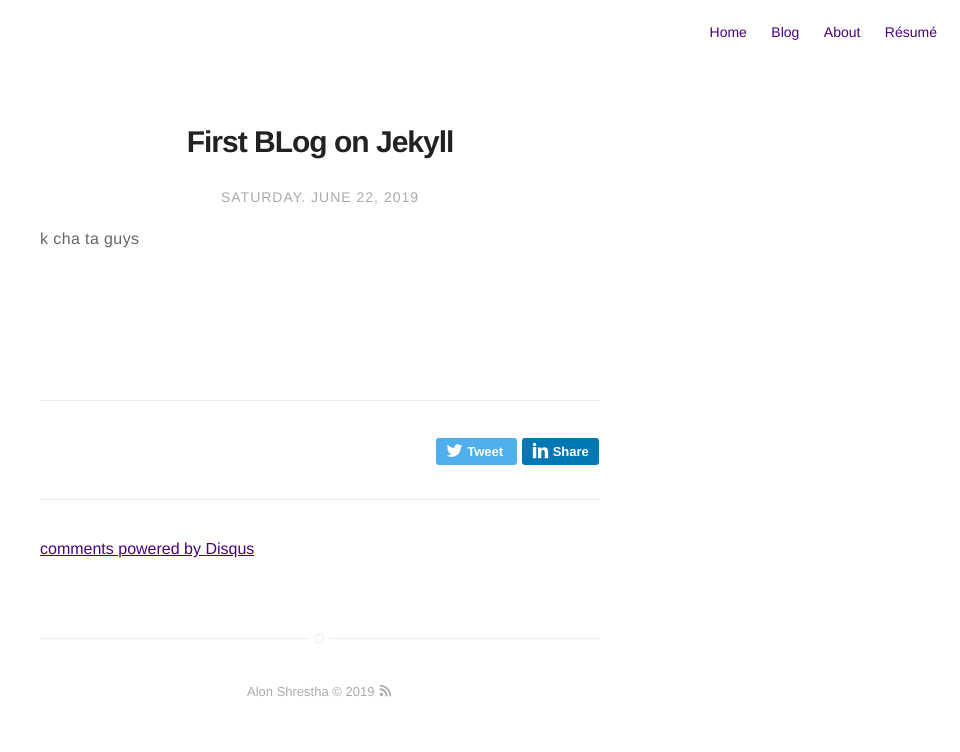
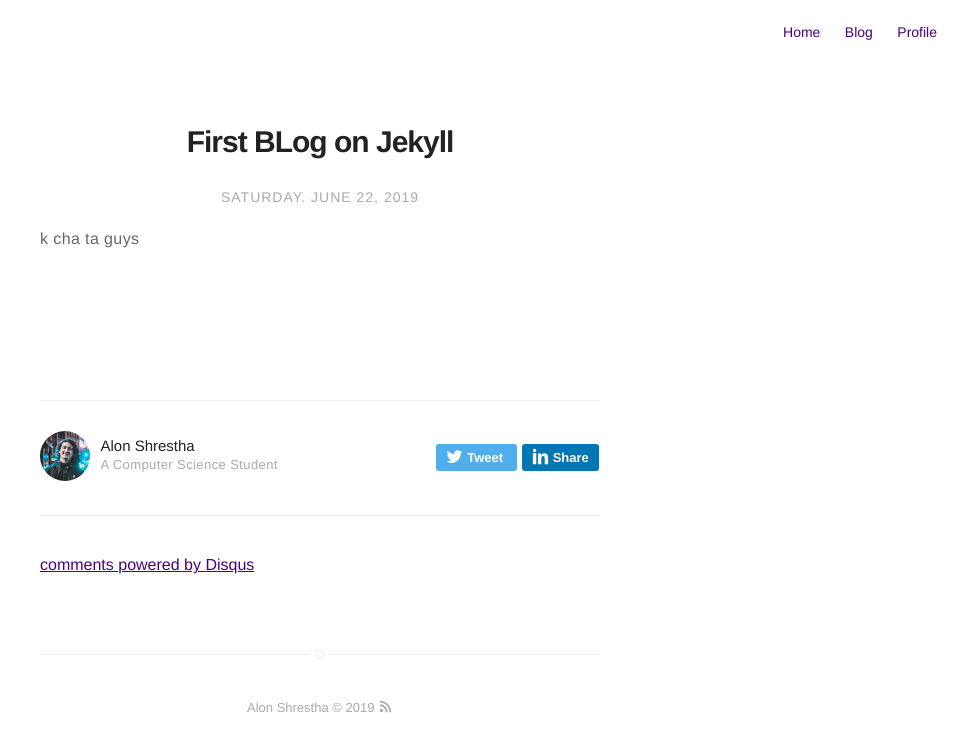
Before and after one commit to alonshrestha/alonshrestha.com.np, a Jekyll site: the page built from _posts/2019-06-22-First-Blog-On-Jekyll.markdown, in a window 1280 px wide. Shown: the top 752 px of the page, without its empty margins (320-1280 px from the left). Built offline with Jekyll 4.4.1, drawn with Linux system fonts in a browser that asks for light colours; comment, search, counter and statistics services are not loaded; part of the change alters nothing that is shown.

Commit message:
front change

```diff
--- a/_config.yml
+++ b/_config.yml
@@ -12,7 +12,7 @@ picture: assets/images/profile.jpg
 
 # If you want to include your resume, set to true
 # and specify source (external or local).
-resume: true
+resume: false
 resume-external: true
 resume-url: https://google.com/?q=my+resume
 
@@ -54,18 +54,19 @@ github: alonshrestha
 email: alonshrstha@gmail.com
 
 authors:
-    johndoe:
+    alonshrestha:
         name: Alon Shrestha
         bio: A Computer Science Student
         external-image: false
         picture: assets/images/profile.jpg
         twitter: AlonShrestha
-    # jamesfoster:
-    #     name: James Foster
-    #     bio: A Man who develops software with coffee
-    #     external-image: false
-    #     picture: assets/images/james.jpg
-    #     twitter: jamesfoster
+
+    jamesfoster:
+         name: James Foster
+         bio: A Man who develops software with coffee
+         external-image: false
+         picture: assets/images/profile.jpg
+         twitter: jamesfoster
 
 # do you want a larger site? change the option below
 # options: [normal, large] | default: normal
@@ -80,7 +81,7 @@ width: normal
 #projects: true
 
 # if you don't need "about" or "blog", comment them out below
-about: true
+about : true
 blog: true
 
 # do you want to show the "read time" of the posts?
--- a/_includes/author.html
+++ b/_includes/author.html
@@ -1,6 +1,6 @@
 <section class="author{% if site.disqus == false %} no-disqus{% endif %}">
     <div class="toleft">
-        <!-- <img class="selfie" src="{% if site.authors[page.author].external-image == true %}{{ site.authors[page.author].picture }}{% else %}{{ site.url }}/{{ site.authors[page.author].picture }}{% endif %}" alt="{{ site.authors[page.author].name }}"> -->
+        <img class="selfie" src="{% if site.authors[page.author].external-image == true %}{{ site.authors[page.author].picture }}{% else %}{{ site.url }}/{{ site.authors[page.author].picture }}{% endif %}" alt="{{ site.authors[page.author].name }}">
     </div>
 
     <div class="toright">
--- a/_includes/nav.html
+++ b/_includes/nav.html
@@ -25,7 +25,7 @@
         {% if site.about == true %}
             {% if page.title != "About" %}
                 <li class="item">
-                    <a class="link" href="{{ site.url }}/about">About</a>
+                    <a class="link" href="{{ site.url }}/about">Profile</a>
                 </li>
             {% endif %}
         {% endif %}
--- a/_posts/2019-06-22-First-Blog-On-Jekyll.markdown
+++ b/_posts/2019-06-22-First-Blog-On-Jekyll.markdown
@@ -8,7 +8,7 @@ tag:
 - elements
 star: true
 category: blog
-author: Alon Shrestha
+author: alonshrestha
 description: Mlalal lalalal lalala
 ---
 
```
Also changed, not shown: 7 other files.
